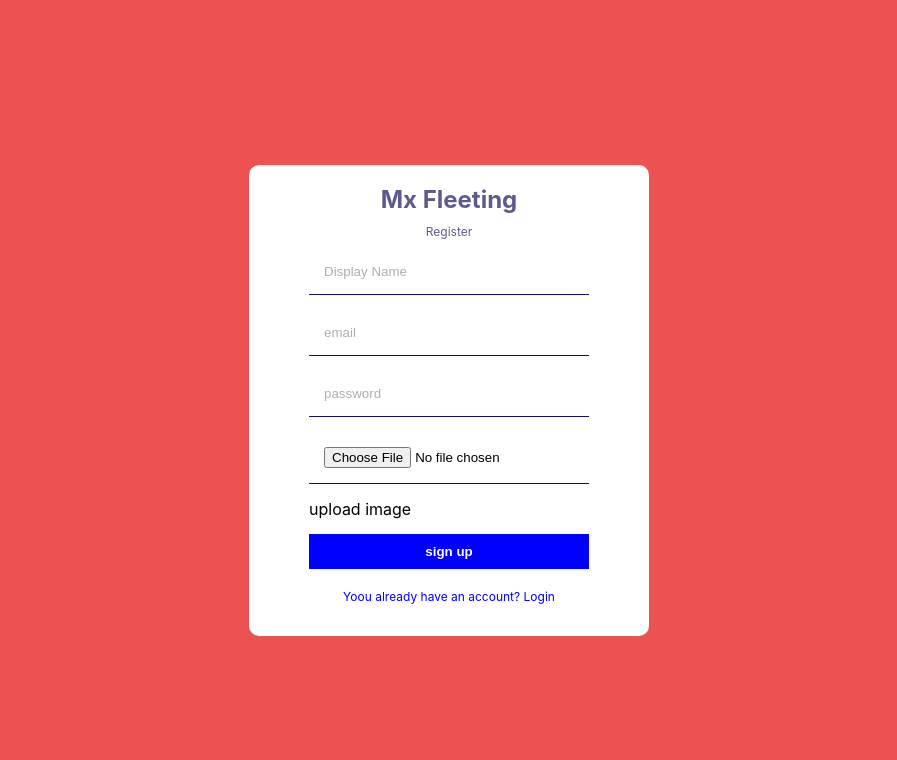
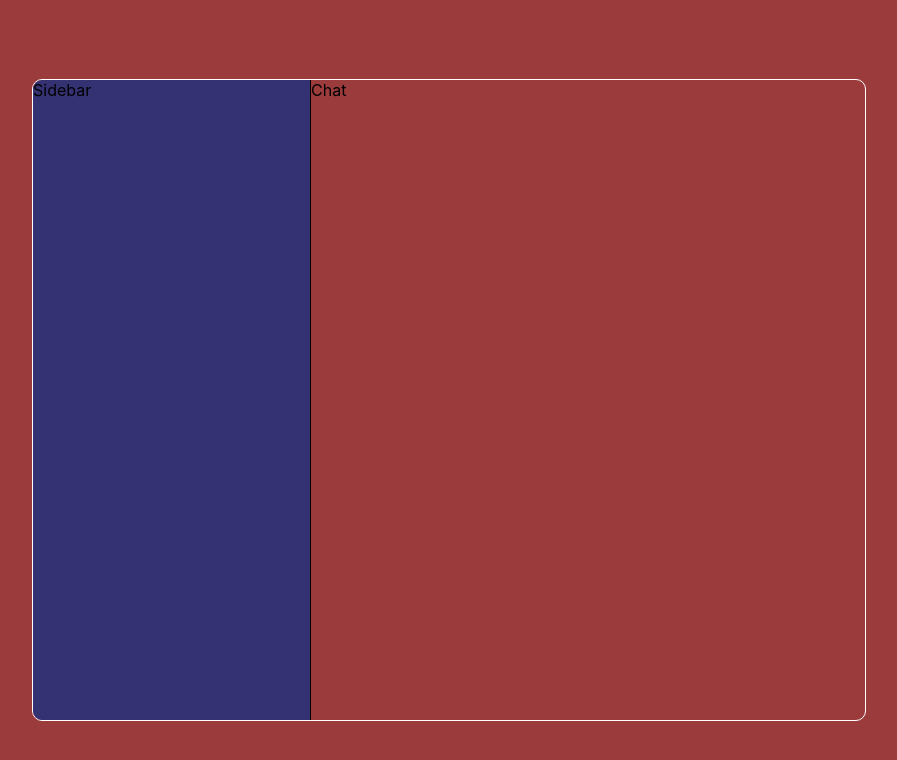
Before and after one commit to Gt9ight/mxlfeet, a React (Create React App) app: page / in a window 1280 px wide. Shown: the top 760 px of the page, without its empty margins (191-1088 px from the left). Built offline with nearby package versions, Linux system fonts and the light colour scheme.

Commit message:
updated styling

```diff
--- a/src/App.js
+++ b/src/App.js
@@ -1,9 +1,11 @@
 import Register from "./components/register/Register";
+import Login from "./components/login/Login";
 import './style.scss'
+import Home from "./components/home/Home";
 function App() {
   return (
     <div>
-      <Register />
+      <Home />
     </div>
   );
 }
--- /dev/null
+++ b/src/components/home/Chat.js
@@ -0,0 +1,9 @@
+import React from 'react'
+
+const Chat = () => {
+  return (
+    <div className='chat'>Chat</div>
+  )
+}
+
+export default Chat
--- /dev/null
+++ b/src/components/home/Home.js
@@ -0,0 +1,16 @@
+import React from 'react'
+import Sidebar from './Sidebar'
+import Chat from './Chat'
+
+const Home = () => {
+  return (
+    <div className='home'>
+        <div className='container'>
+            <Sidebar />
+            <Chat />
+        </div>
+    </div>
+  )
+}
+
+export default Home
--- /dev/null
+++ b/src/components/home/Sidebar.js
@@ -0,0 +1,9 @@
+import React from 'react'
+
+const Sidebar = () => {
+  return (
+    <div className='sidebar'>Sidebar</div>
+  )
+}
+
+export default Sidebar
--- /dev/null
+++ b/src/components/login/Login.js
@@ -0,0 +1,24 @@
+import React from 'react'
+
+const Login = () => {
+  return (
+    <div>
+        <div className='formContainer'>
+            <div className='formWrapper'>
+                <span className='logo'>Mx Fleeting</span>
+                <span className='title'>Login</span>
+                <form>
+
+                    <input type='email' placeholder='email'/>
+                    <input type='password' placeholder='password'/>
+
+                    <button>sign in</button>
+                </form>
+                <p>You don't have an account? Register</p>
+            </div>
+        </div>
+    </div>
+  )
+}
+
+export default Login
--- a/src/components/register/Register.js
+++ b/src/components/register/Register.js
@@ -11,13 +11,13 @@ const Register = () => {
                     <input type='text' placeholder='Display Name'/>
                     <input type='email' placeholder='email'/>
                     <input type='password' placeholder='password'/>
-                    <input type='file' id='file' />
+                    <input style={{display:'none'}} type='file' id='file' />
                     <label htmlFor='file'>
                       upload image
                     </label>
                     <button>sign up</button>
                 </form>
-                <p>Yoou already have an account? Login</p>
+                <p>You already have an account? Login</p>
             </div>
         </div>
     </div>
--- a/src/style.scss
+++ b/src/style.scss
@@ -59,3 +59,30 @@
         }
     }
 }
+
+.home{
+    background-color: rgb(155, 59, 59);
+    height: 100vh;
+    display: flex;
+    align-items: center;
+    justify-content: center;
+
+    .container{
+        border: 1px solid white;
+        border-radius: 10px;
+        width: 65%;
+        height: 80%;
+        display: flex;
+        overflow: hidden;
+
+        .sidebar{
+            flex: 1;
+            border-right: 1px solid black;
+            background-color: #353274;
+        }
+
+        .chat{
+            flex: 2;
+        }
+    }
+}
```
Also changed, not shown: src/components/home/Chats.js (added, +9 -0 lines), src/components/home/Input.js (added, +9 -0 lines), src/components/home/Messages.js (added, +9 -0 lines), src/components/home/Navbar.js (added, +9 -0 lines), src/components/home/Search.js (added, +9 -0 lines).
